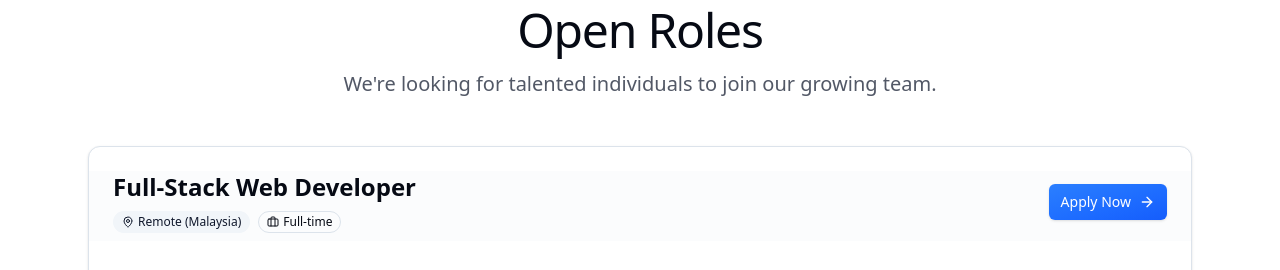
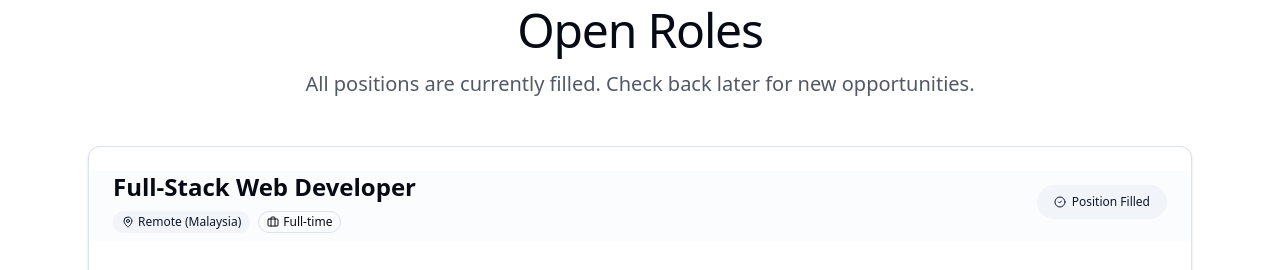
Before and after one commit to Ivancky42/truestack, a Next.js app: page /careers in a window 1280 px wide. Shown: the part 627-897 px from the top of the page. Built offline with nearby package versions, Linux system fonts and the light colour scheme; no server answers; a web font is replaced by a local one.

Commit message:
Update CareersPage to reflect current hiring status, changing subtitle to indicate all positions are filled and replacing 'Apply Now' button with 'Position Filled' badge for improved clarity.

```diff
--- a/app/careers/page.tsx
+++ b/app/careers/page.tsx
@@ -186,7 +186,7 @@ export default function CareersPage() {
         <div className="mx-auto max-w-6xl px-6">
           <SectionHeader
             title="Open Roles"
-            subtitle="We're looking for talented individuals to join our growing team."
+            subtitle="All positions are currently filled. Check back later for new opportunities."
             centered
           />
 
@@ -208,10 +208,13 @@ export default function CareersPage() {
                         </Badge>
                       </div>
                     </div>
-                    <Button className="gap-2">
-                      Apply Now
-                      <ArrowRight className="h-4 w-4" />
-                    </Button>
+                    <Badge
+                      variant="secondary"
+                      className="gap-1.5 bg-muted px-4 py-2 font-medium"
+                    >
+                      <CheckCircle2 className="h-4 w-4" />
+                      Position Filled
+                    </Badge>
                   </div>
                 </CardHeader>
                 <CardContent className="pt-6">
```
